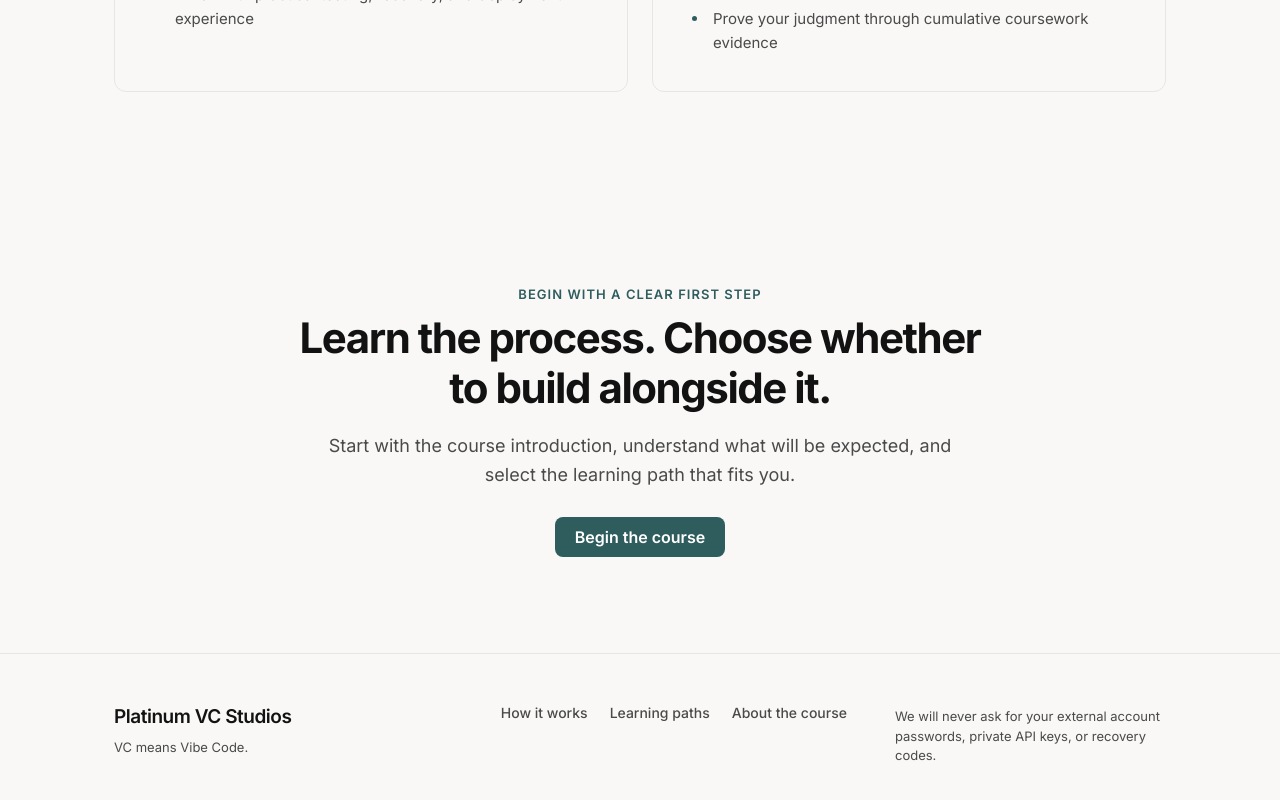
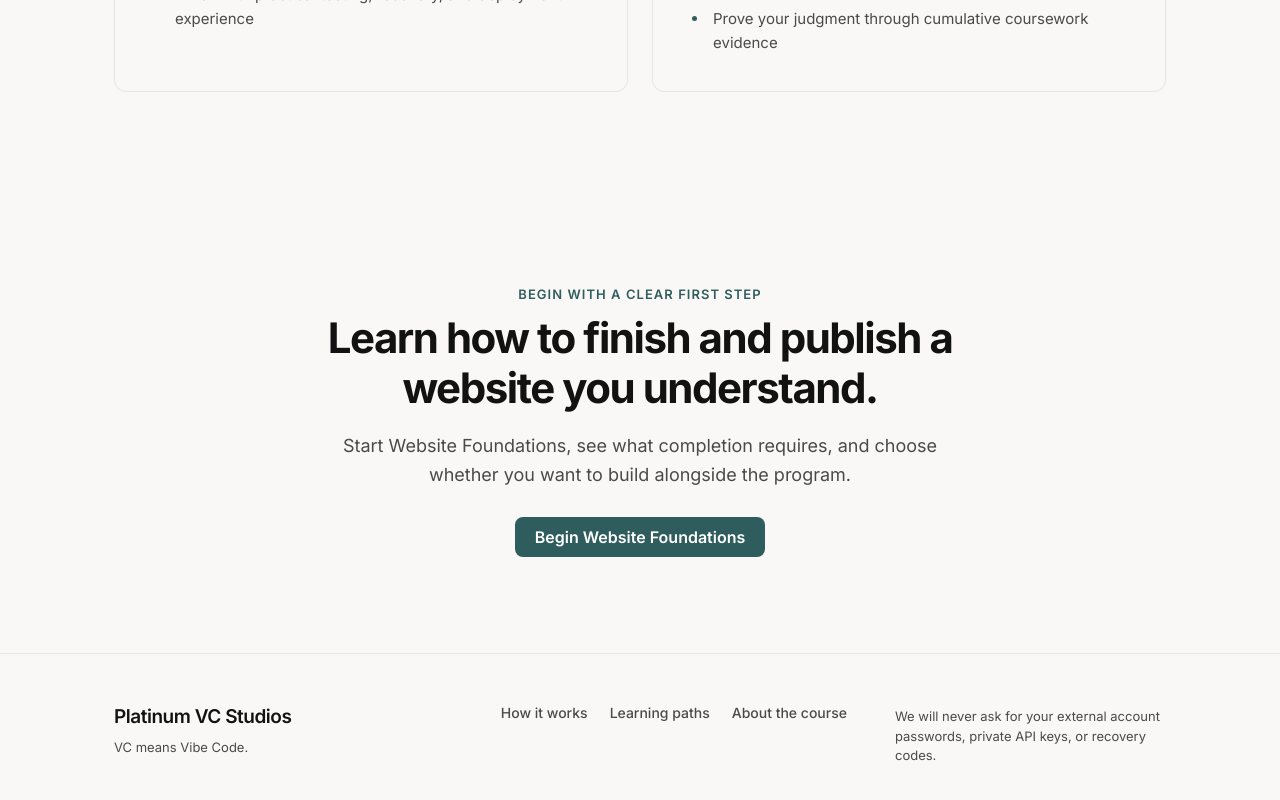
Before and after one commit to Emanuel628/VC-Studios, a React (Vite) app: page / in a window 1280 px wide. Shown: the part 2442-3242 px from the top of the page. Built offline with nearby package versions, Linux system fonts and the light colour scheme.

Commit message:
Name Website Foundations in final landing CTA

```diff
--- a/src/components/landing/FinalCta.tsx
+++ b/src/components/landing/FinalCta.tsx
@@ -5,11 +5,11 @@ export function FinalCta() {
   return (
     <section className={`${styles.page} ${styles.finalCta}`} id="start" aria-labelledby="final-cta-title">
       <p className={styles.sectionEyebrow}>Begin with a clear first step</p>
-      <h2 id="final-cta-title">Learn the process. Choose whether to build alongside it.</h2>
+      <h2 id="final-cta-title">Learn how to finish and publish a website you understand.</h2>
       <p>
-        Start with the course introduction, understand what will be expected, and select the learning path that fits you.
+        Start Website Foundations, see what completion requires, and choose whether you want to build alongside the program.
       </p>
-      <PrimaryLink href="/register">Begin the course</PrimaryLink>
+      <PrimaryLink href="/register">Begin Website Foundations</PrimaryLink>
     </section>
   );
 }
```
